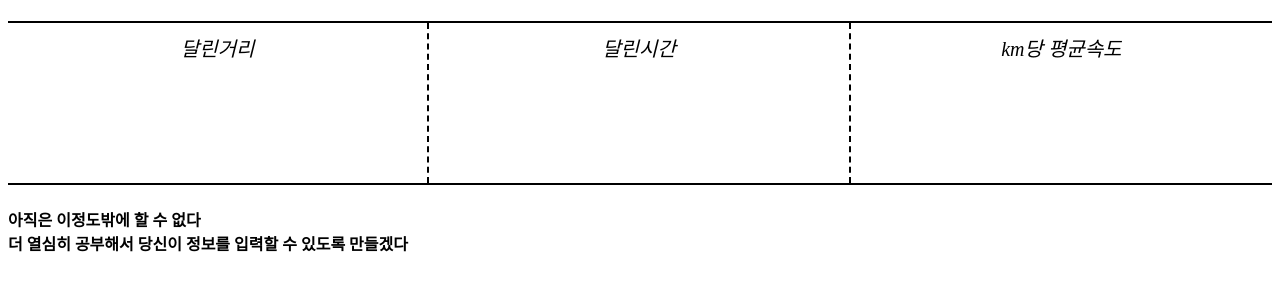
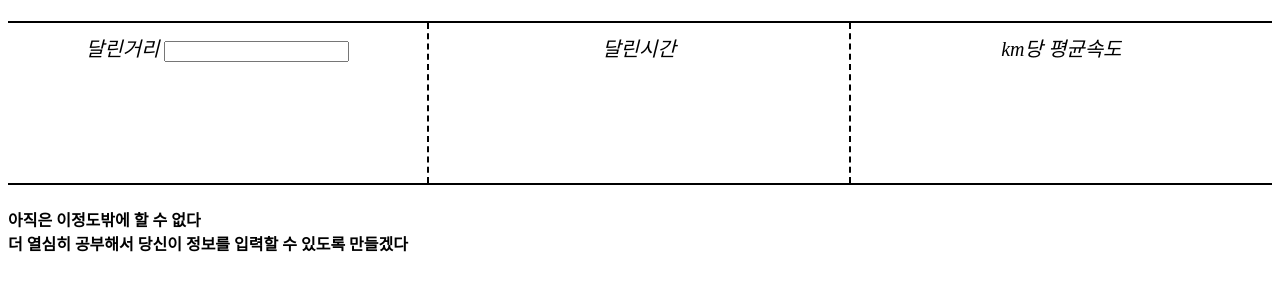
Before and after one commit to yabitdotcom/Runner, a plain HTML site: page 1.html in a window 1280 px wide. Shown: the part 232-522 px from the top of the page. Drawn offline with Linux system fonts and the light colour scheme.

Commit message:
Update 1.html

```diff
--- a/1.html
+++ b/1.html
@@ -14,7 +14,7 @@
   </h5>
   <h1>오늘 당신의 기록은?</h1>
   <div class="grid">
-    <div class="a">달린거리</div>
+    <div class="a">달린거리 <input type="text"></div>
     <div class="b">달린시간</div>
     <div class="c">km당 평균속도</div>
   </div>
```
